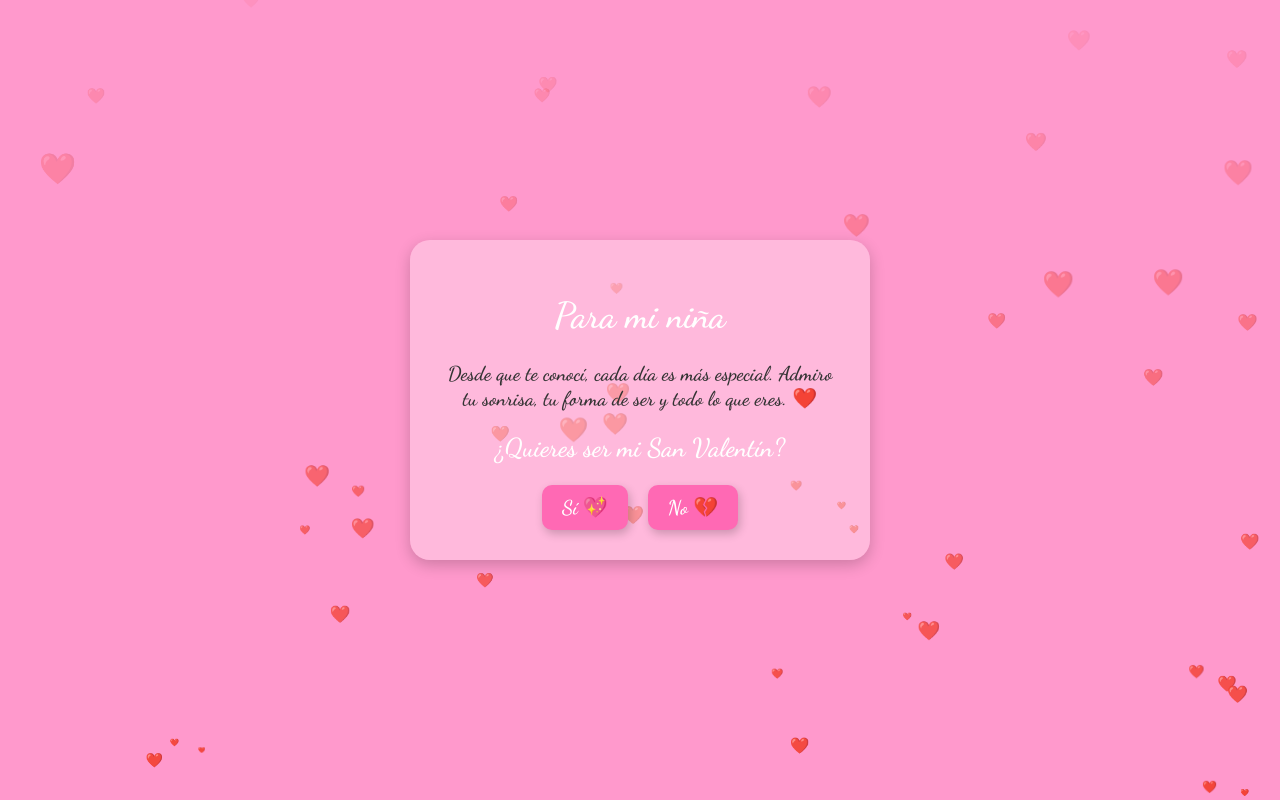
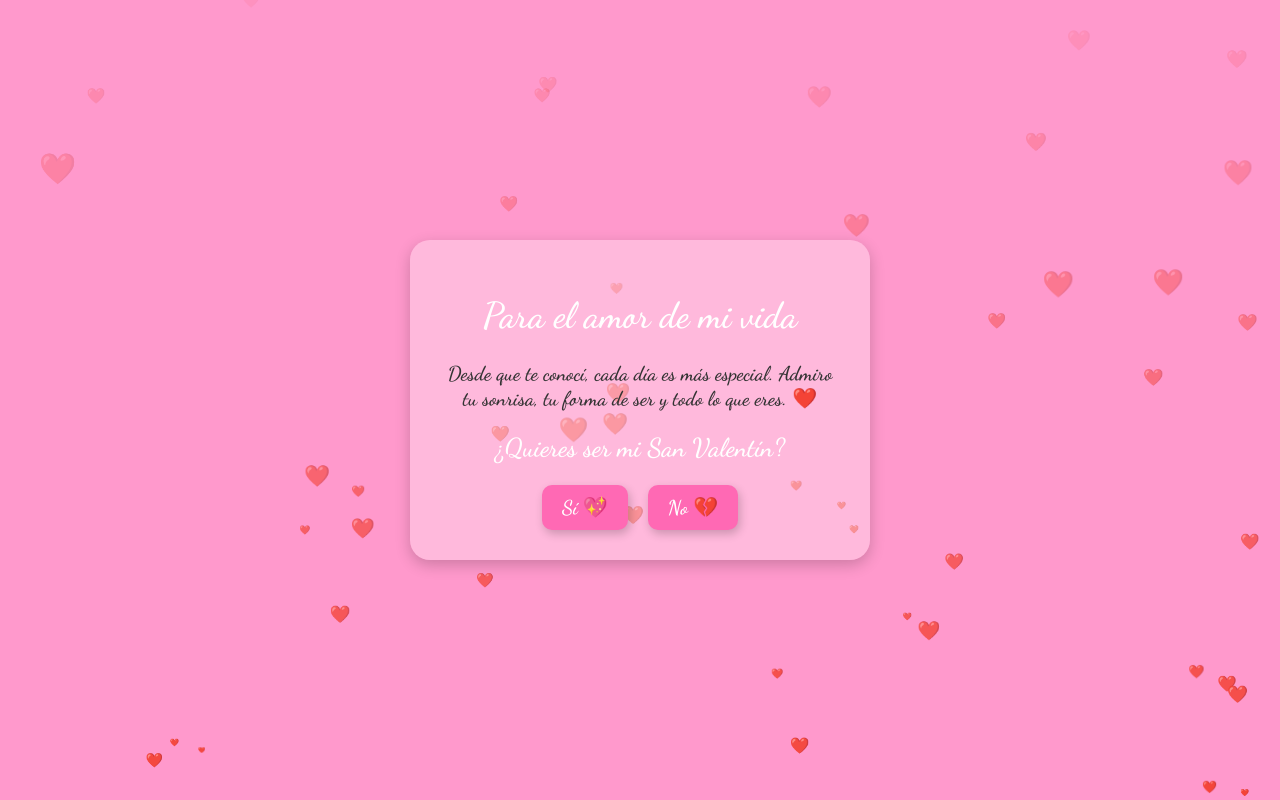
Before and after one commit to HarryJT07/Propuesta_SanValentin, a plain HTML site: page index.html in a window 1280 px wide. Drawn offline with Linux system fonts and the light colour scheme.

Commit message:
Update index.html

```diff
--- a/index.html
+++ b/index.html
@@ -3,7 +3,7 @@
 <head>
     <meta charset="UTF-8">
     <meta name="viewport" content="width=device-width, initial-scale=1.0">
-    <title>Hola c:</title>
+    <title>Para mi enfermera de bolsillo</title>
     <link href="https://fonts.googleapis.com/css2?family=Dancing+Script:wght@600&display=swap" rel="stylesheet">
     <link rel="stylesheet" href="styles.css">
 </head>
@@ -11,7 +11,7 @@
     <div class="hearts-container"></div>
 
     <div class="container">
-        <h1>Para mi niña</h1>
+        <h1>Para el amor de mi vida</h1>
         <p id="mensaje">Desde que te conocí, cada día es más especial. Admiro tu sonrisa, tu forma de ser y todo lo que eres. ❤️</p>
         <h2>¿Quieres ser mi San Valentín?</h2>
         <div class="buttons">
```
